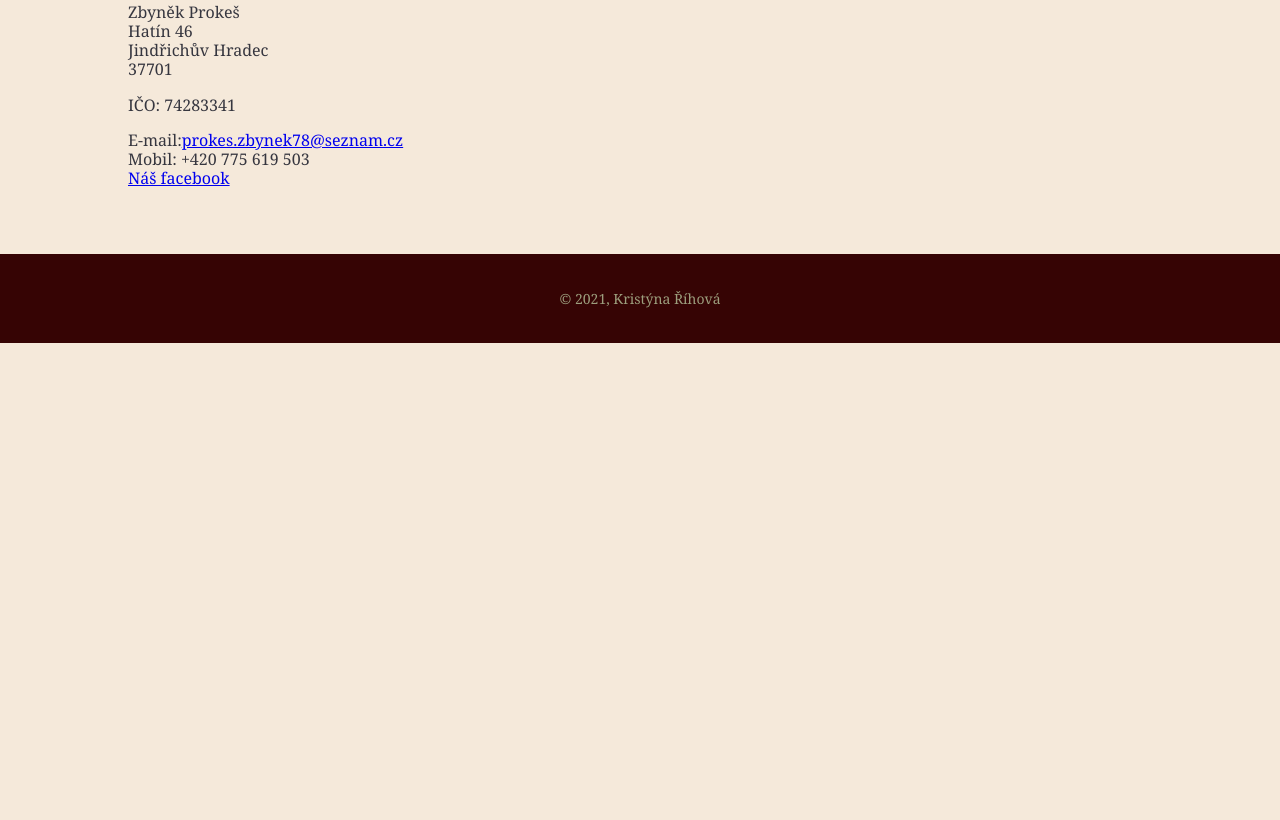
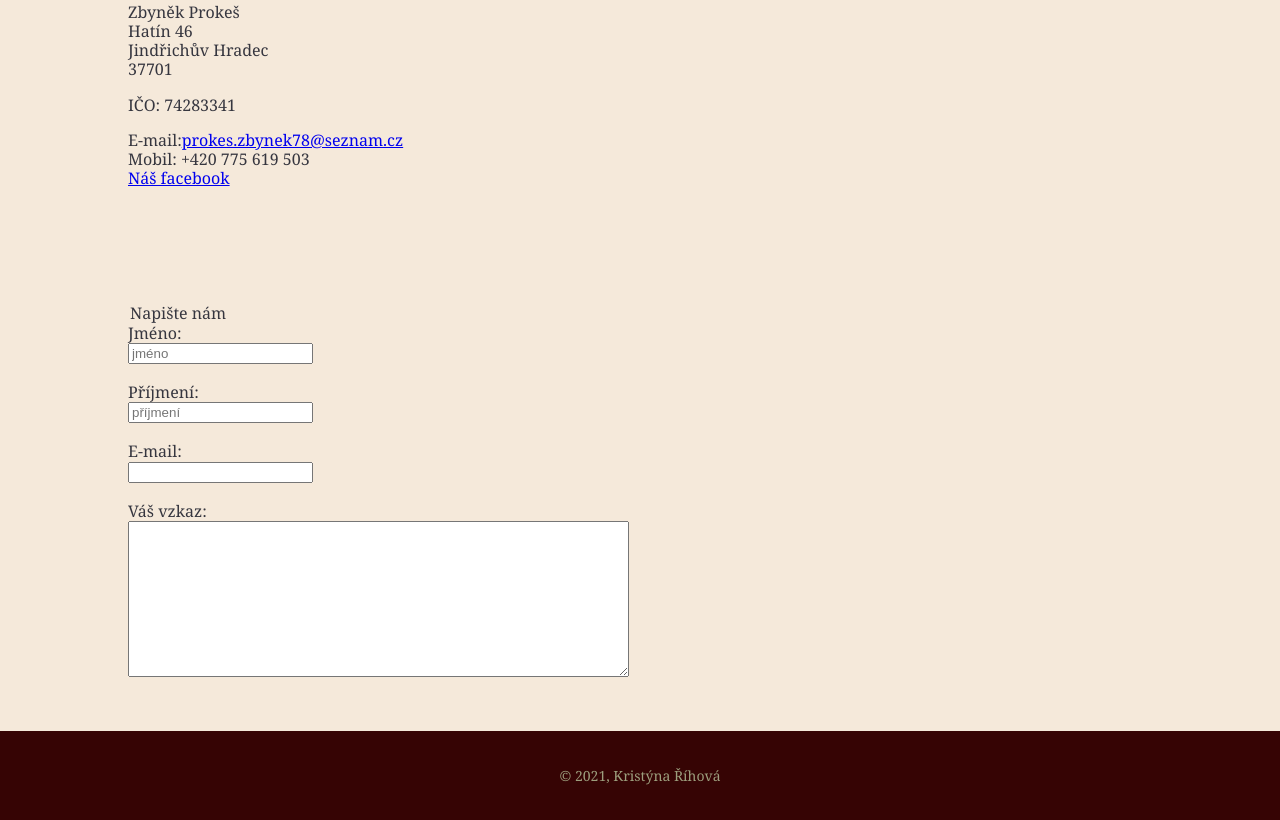
Before and after one commit to KristynRiho/Prokes_Zbynek_tesarstvi, a plain HTML site: page index.html in a window 1280 px wide. Shown: the part 1713-2533 px from the top of the page. Before the commit the page ends 2056 px from the top, so only its background shows below. Drawn offline with Linux system fonts and the light colour scheme.

Commit message:
prvni verze - pridani kontaktniho formulare

```diff
--- a/index.html
+++ b/index.html
@@ -71,7 +71,7 @@
         <img src="obrazky/vydri/vydri4.jpg" alt="Vydří">
         <img src="obrazky/vydri/vydri5.jpg" alt="Vydří">
         <img src="obrazky/vydri/vydri6.jpg" alt="Vydří">
-        <img src="obrazky/vydri/vydri7.jpg" alt="Vydří">
+        <img src="obrazky/vydri/vydri7.jpg" alt="Vydří" style="width: 18%;">
         <img src="obrazky/vydri/vydri8.jpg" alt="Vydří">
         <img src="obrazky/vydri/vydri9.jpg" alt="Vydří">
         <h4>Kovárna v Hatíně</h4>
@@ -111,6 +111,22 @@
         </p>
     </section>
 
+    <section>
+        <form class="form">
+
+            <legend>Napište nám</legend>
+            <label for="fname">Jméno:</label><br>
+            <input type="text" id="fname" name="fname" placeholder="jméno"><br><br>
+            <label for="lname">Příjmení:</label><br>
+            <input type="text" id="lname" name="lname" placeholder="příjmení"><br><br>
+            <label type="email">E-mail:</label><br>
+            <input type="email" id="email" name="email"><br><br>
+            <label for="msg">Váš vzkaz:</label><br>
+            <textarea name="msg" rows="10" cols="60"></textarea>
+
+        </form>
+    </section>
+
     <footer class="footer">
         <p>© 2021, <a href="mailto:rihokristyn@gmail.com">Kristýna Říhová</a></p>
     </footer>
```
Also changed, not shown: style.css (line endings or trailing spaces).
